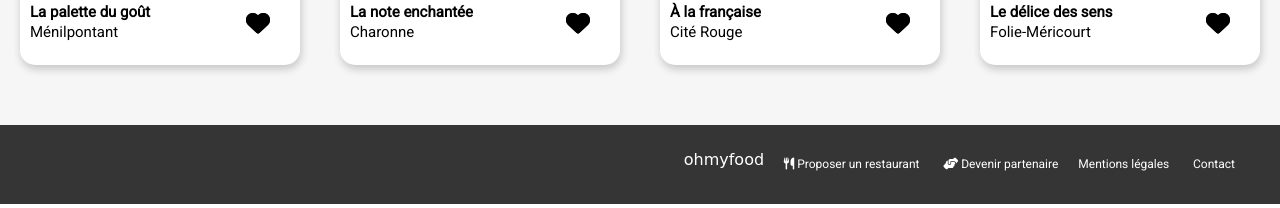
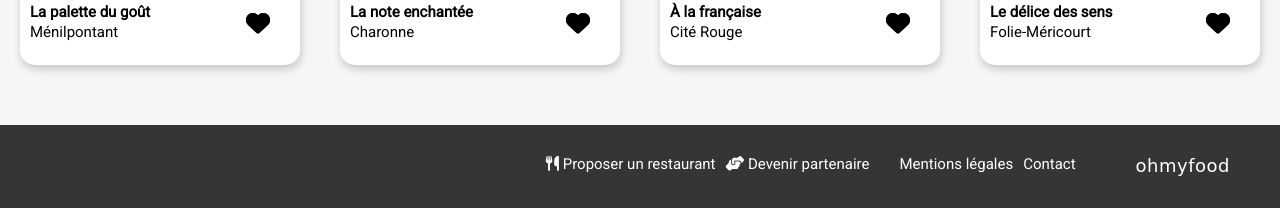
Before and after one commit to Daiba-yume/Project_3_OhMyFood, a website: page index.html in a window 1280 px wide. Shown: the part 711-919 px from the top of the page. Drawn offline with Linux system fonts and the light colour scheme; a web font is replaced by a local one.

Commit message:
Correction footer

```diff
--- a/index.html
+++ b/index.html
@@ -121,18 +121,16 @@
         </section>
     </main>
 
-    <!-- Footer -->
-    <footer id="footer">
-        <div class="footerLogo">
-            <a href="#" class="logo">ohmyfood</a>
-        </div>
-        <div class="footerLinks">
-            <div>
-                <a href="#footer"><i class="fas fa-utensils"></i> Proposer un restaurant</a>
-                <a href="#footer"><i class="fas fa-hands-helping"></i> Devenir partenaire</a>
+    <!--  Footer -->
+    <footer class="footer">
+        <div class="footer__container">
+            <h2>ohmyfood</h2>
+            <div class="link1">
+                <a href="#"><i class="fa-solid fa-utensils"></i> Proposer un restaurant</a>
+                <a href="#"><i class="fa-solid fa-handshake-angle"></i> Devenir partenaire</a>
             </div>
-            <div>
-                <a href="#footer">Mentions légales</a>
+            <div class="link2">
+                <a href="#">Mentions légales</a>
                 <a href="mailto:contact@ohmyfood.com">Contact</a>
             </div>
         </div>
--- a/sass/layouts/footer.scss
+++ b/sass/layouts/footer.scss
@@ -1,36 +1,66 @@
-/* Footer */
-#footer {
-  background-color: $footer-bg;
-  display: flex;
-  justify-content: space-between;
-  align-items: center;
-  padding: 25px;
+// footer
 
-  .footerLinks {
-    display: flex;
-    flex-direction: row;
-    align-items: center;
+.footer {
+  background: $footer-bg;
+  color: $white;
+  @include flex-center;
 
-    a {
-      text-decoration: none;
-      color: $white;
-      font-size: 12px;
-      line-height: 22px;
-      margin-right: 20px;
-    }
+  a {
+    color: $white;
   }
 
-  .footerLogo {
-    display: flex;
-    align-items: center;
-    margin-left: auto;
+  &__container {
+    padding: 25px 0;
+    display: grid;
+    gap: 7px;
+    width: 90vw;
+    max-width: 490px;
 
-    .logo {
+    @media only screen and (min-width: 1024px) {
+      display: flex;
+      justify-content: end;
+      width: 100%;
+      max-width: none;
+      padding: 30px 50px;
+      height: 23px;
+      gap: 30px;
+    }
+
+    h2 {
       color: $white;
-      font-size: 16px;
       font-family: "Shrikhand", cursive;
-      padding-bottom: 10px;
-      width: 100px;
+      font-size: 18px;
+      font-weight: 400;
+      letter-spacing: 0.5px;
+      margin-bottom: 10px;
+
+      @media only screen and (min-width: 1024px) {
+        order: 3;
+        margin: 0;
+        margin-left: 30px;
+      }
+    }
+
+    .link1 {
+      display: grid;
+      gap: 7px;
+
+      @media only screen and (min-width: 1024px) {
+        display: flex;
+        order: 1;
+        gap: 10px;
+      }
+    }
+
+    .link2 {
+      display: grid;
+      gap: 7px;
+
+      @media only screen and (min-width: 1024px) {
+        display: flex;
+        order: 2;
+        gap: 10px;
+      }
     }
   }
 }
--- a/sass/utils/mixin.scss
+++ b/sass/utils/mixin.scss
@@ -5,6 +5,12 @@
 
 @mixin shadow {
   box-shadow: 1px 4px 8px 0px rgba(0, 0, 0, 0.1);
+}
+
+@mixin flex-center {
+  display: flex;
+  justify-content: center;
+  align-items: center;
 }
 
 @mixin button {
```
Also changed, not shown: menus/la-note-enchantée.html (+9 -11 lines), menus/la-palette-du-goût.html (+9 -11 lines), menus/le-délice-des-sens.html (+9 -11 lines), menus/à-la-française.html (+9 -11 lines), css/accueil.css, css/restaurants.css, 2 other files.
